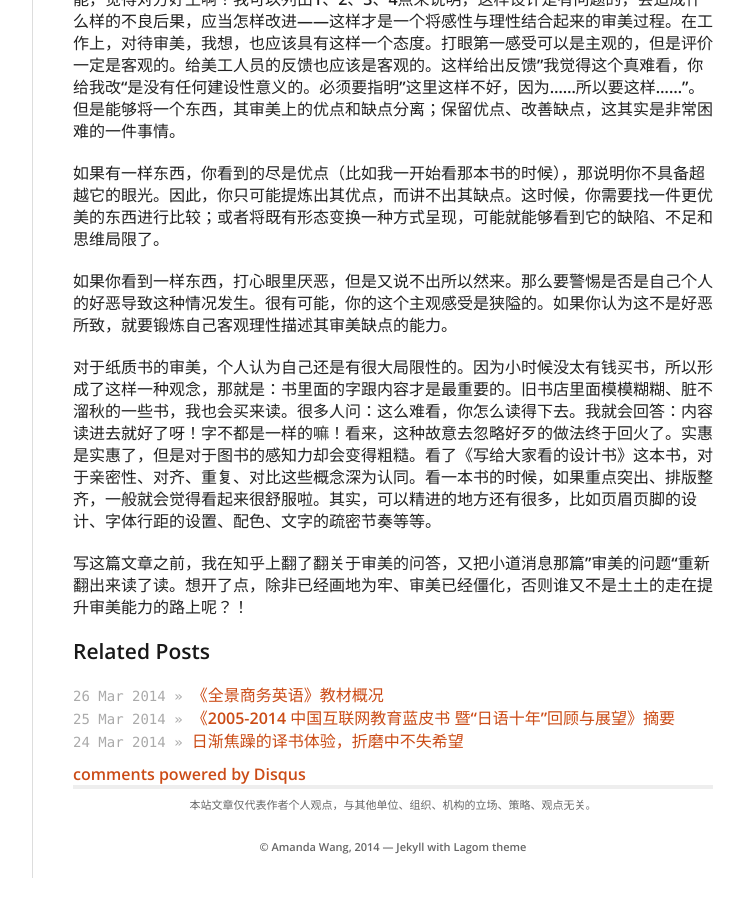
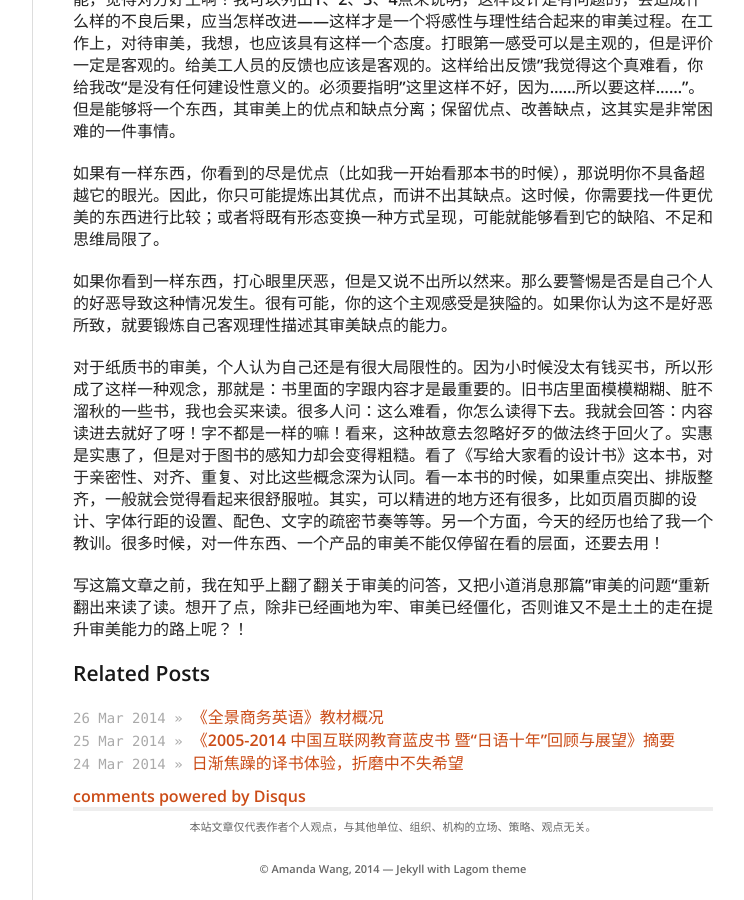
Before and after one commit to fantaghiro/fantaghiro.github.io, a Jekyll site: the page built from _posts/2014-04-02-Aesthetic-Problem.markdown, in a window 1280 px wide and 900 px high, scrolled down 586 px. Shown: the whole window, without its empty margins (378-1122 px from the left). Built offline with Jekyll 4.4.1, drawn with Linux system fonts in a browser that asks for light colours; nearby versions of some CDN libraries; comment, search, counter and statistics services are not loaded; before the commit the page ends 1464 px from its top, so only the background shows below that.

Commit message:
Update 2014-04-02-Aesthetic-Problem.markdown

```diff
--- a/_posts/2014-04-02-Aesthetic-Problem.markdown
+++ b/_posts/2014-04-02-Aesthetic-Problem.markdown
@@ -20,6 +20,6 @@ tags:
 
 如果你看到一样东西，打心眼里厌恶，但是又说不出所以然来。那么要警惕是否是自己个人的好恶导致这种情况发生。很有可能，你的这个主观感受是狭隘的。如果你认为这不是好恶所致，就要锻炼自己客观理性描述其审美缺点的能力。
 
-对于纸质书的审美，个人认为自己还是有很大局限性的。因为小时候没太有钱买书，所以形成了这样一种观念，那就是：书里面的字跟内容才是最重要的。旧书店里面模模糊糊、脏不溜秋的一些书，我也会买来读。很多人问：这么难看，你怎么读得下去。我就会回答：内容读进去就好了呀！字不都是一样的嘛！看来，这种故意去忽略好歹的做法终于回火了。实惠是实惠了，但是对于图书的感知力却会变得粗糙。看了《写给大家看的设计书》这本书，对于亲密性、对齐、重复、对比这些概念深为认同。看一本书的时候，如果重点突出、排版整齐，一般就会觉得看起来很舒服啦。其实，可以精进的地方还有很多，比如页眉页脚的设计、字体行距的设置、配色、文字的疏密节奏等等。
+对于纸质书的审美，个人认为自己还是有很大局限性的。因为小时候没太有钱买书，所以形成了这样一种观念，那就是：书里面的字跟内容才是最重要的。旧书店里面模模糊糊、脏不溜秋的一些书，我也会买来读。很多人问：这么难看，你怎么读得下去。我就会回答：内容读进去就好了呀！字不都是一样的嘛！看来，这种故意去忽略好歹的做法终于回火了。实惠是实惠了，但是对于图书的感知力却会变得粗糙。看了《写给大家看的设计书》这本书，对于亲密性、对齐、重复、对比这些概念深为认同。看一本书的时候，如果重点突出、排版整齐，一般就会觉得看起来很舒服啦。其实，可以精进的地方还有很多，比如页眉页脚的设计、字体行距的设置、配色、文字的疏密节奏等等。另一个方面，今天的经历也给了我一个教训。很多时候，对一件东西、一个产品的审美不能仅停留在看的层面，还要去用！
 
 写这篇文章之前，我在知乎上翻了翻关于审美的问答，又把小道消息那篇”审美的问题“重新翻出来读了读。想开了点，除非已经画地为牢、审美已经僵化，否则谁又不是土土的走在提升审美能力的路上呢？！
```
